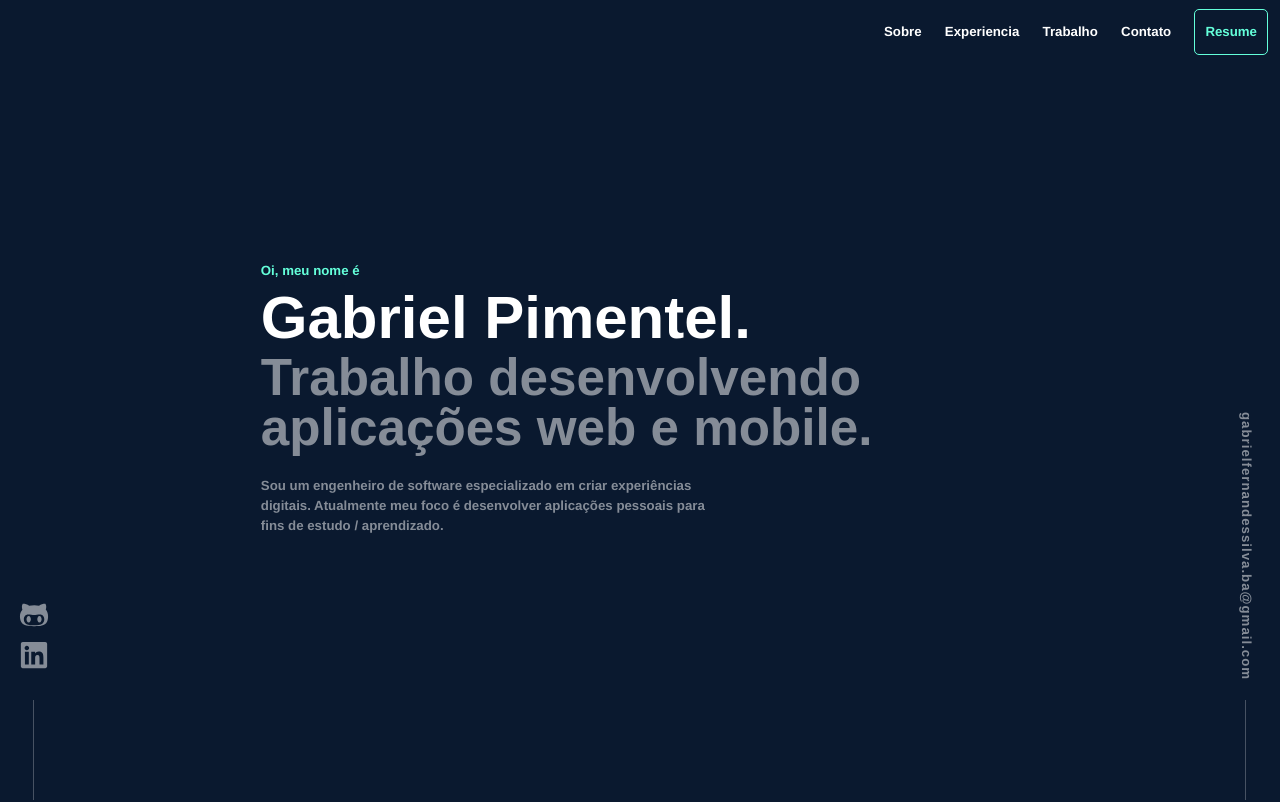
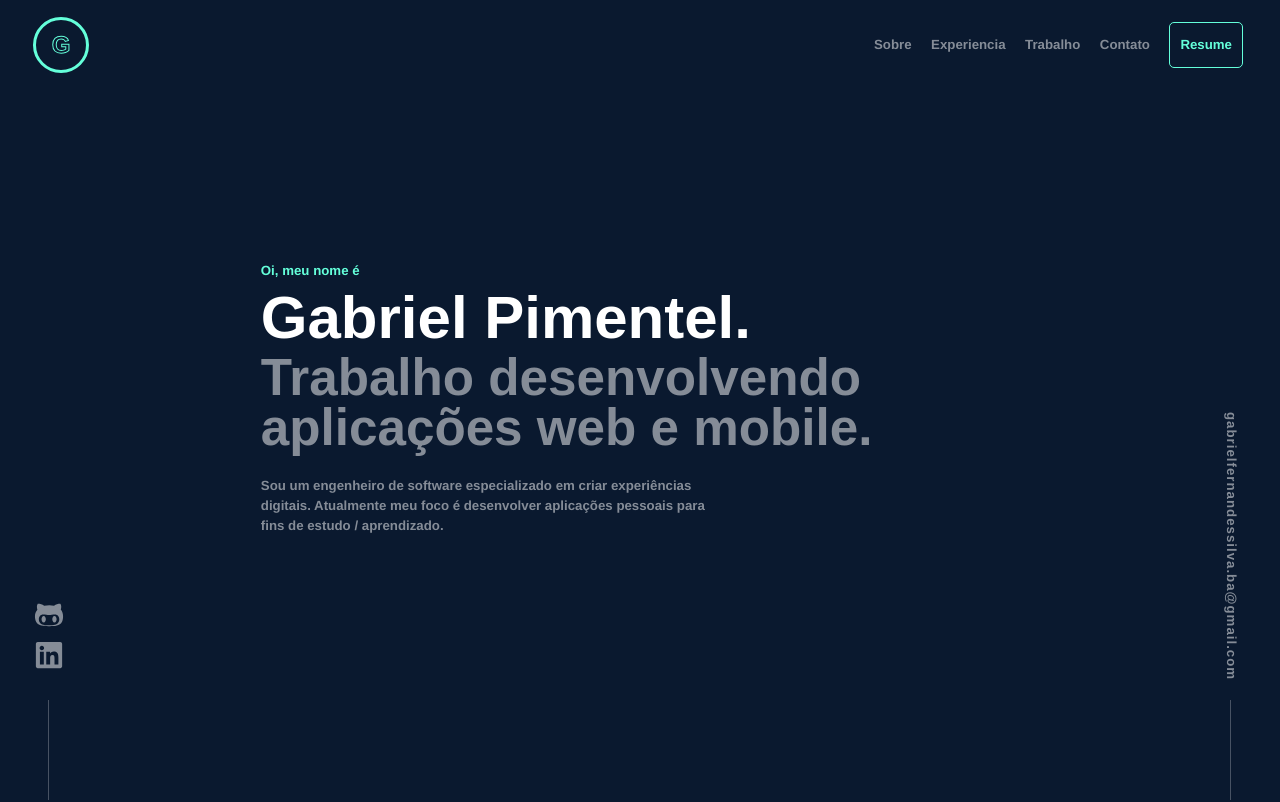
Before and after one commit to Gabriel-sys-hub/my-new-portifolio, a React (Vite) app: page / in a window 1280 px wide. Shown: the top 802 px of the page. Built offline with nearby package versions, Linux system fonts and the light colour scheme.

Commit message:
feature: header and footer adjustments

```diff
--- a/src/components/footer/fotter.css
+++ b/src/components/footer/fotter.css
@@ -8,7 +8,7 @@
   display: flex;
   align-items: flex-end;
   justify-content: space-between;
-  padding: 0px;
+
 }
 
 .email {
@@ -17,6 +17,7 @@
   letter-spacing: 1px;
   transition: linear 0.3s;
   opacity: 0.5;
+  padding-right: 15px;
 }
 
 .email:hover {
@@ -48,6 +49,7 @@
   height: 200px;
   align-items: center;
   justify-content: space-between;
+  padding-left: 15px;
 }
 
 .github {
--- a/src/components/header/header.css
+++ b/src/components/header/header.css
@@ -1,8 +1,34 @@
 .header_div {
   display: flex;
-    justify-content: right;
+  justify-content: space-between;
+  align-items: center;
   height: 50px;
   width: 100%;
+  padding-right: 25px;
+  padding-left: 25px;
+  margin-top: 25px;
+}
+
+.header-logo {
+  display: flex;
+  align-items: center;
+  justify-content: center;
+  height: 50px;
+  width: 50px;
+  border: 3px solid var(--blue-secondary);
+  border-radius: 50%;
+  text-align: center;
+}
+
+.header-logo h2 {
+
+  color: transparent;
+  -webkit-text-stroke: 1px var(--blue-secondary);
+}
+
+.header-logo:hover {
+  opacity: 1;
+  background-color: var(--blue-tertiary);
 }
 
 .header_content {
@@ -15,33 +41,32 @@
 
 .header-h5 {
   cursor: pointer;
+  opacity: 0.5;
 }
 
 .header-h5:hover {
   cursor: pointer;
   color: var(--blue-secondary);
+  opacity: 1;
 }
 
-.active{
+.active {
   height: 4rem;
   width: 100%;
   position: fixed;
   top: 0px;
   transition: 0.3s linear;
   display: flex;
-    justify-content:stretch;
+  justify-content: stretch;
   align-items: center;
   border-bottom: 1px solid rgba(0, 0, 0, 0);
   box-shadow: 0 2px 5px -1px rgba(0, 0, 0, 0);
 }
-.hidden{
+.hidden {
   height: 4rem;
   width: 100%;
   z-index: 40;
-    border-bottom: 1px solid rgba(0, 0, 0, 10);
-    box-shadow: 0 2px 5px -1px rgba(0, 0, 0, .08);
   position: fixed;
   top: -80px;
   transition: 0.3s linear;
-
 }
--- a/src/components/header/header.jsx
+++ b/src/components/header/header.jsx
@@ -29,17 +29,19 @@ export default function header() {
   }, [lastScrollY]);
 
   return (
-    <div className={`active ${show && 'hidden'}`}>
-
-    <div className='header_div'>
-      <div className='header_content'>
-      <h5 className='header-h5'>Sobre</h5>
-      <h5 className='header-h5'>Experiencia</h5>
-      <h5 className='header-h5'>Trabalho</h5>
-      <h5 className='header-h5'>Contato</h5>
-      <Button name="Resume"></Button>
+    <div className={`active ${show && "hidden"}`}>
+      <div className="header_div">
+        <div className="header-logo">
+          <h2>G</h2>
+        </div>
+        <div className="header_content">
+          <h5 className="header-h5">Sobre</h5>
+          <h5 className="header-h5">Experiencia</h5>
+          <h5 className="header-h5">Trabalho</h5>
+          <h5 className="header-h5">Contato</h5>
+          <Button name="Resume"></Button>
+        </div>
       </div>
     </div>
-    </div>
-  )
+  );
 }
```
Lines whose indentation alone changed are shown as unchanged.
